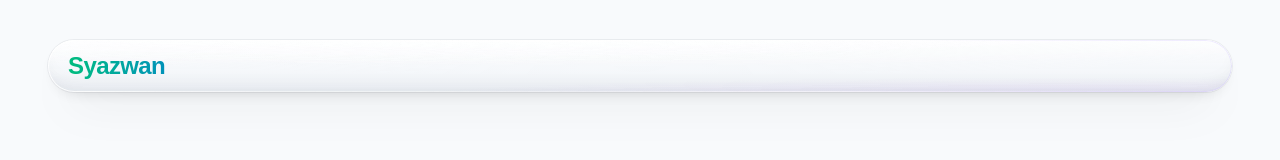
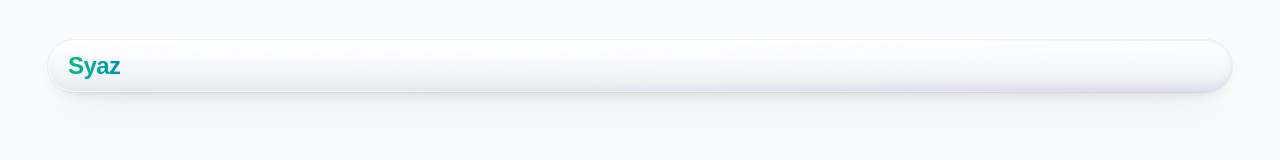
Before and after one commit to awangkusyazwan/portfolio, a Next.js app: page / in a window 1280 px wide. Shown: the top 160 px of the page. Built offline with nearby package versions, Linux system fonts and the light colour scheme; a web font is replaced by a local one.

Commit message:
chore: Rename

```diff
--- a/app/components/navbar.tsx
+++ b/app/components/navbar.tsx
@@ -218,7 +218,7 @@ export const Navbar = () => {
               className={`inline-flex max-w-full items-center rounded-full px-1 text-lg font-bold tracking-tight sm:text-2xl ${focusRingClasses}`}
             >
               <span className="block whitespace-nowrap bg-gradient-to-r from-emerald-500 to-cyan-600 bg-clip-text text-transparent transition-[filter] duration-300 hover:brightness-110 dark:from-green-400 dark:to-cyan-500">
-                Syazwan
+                Syaz
               </span>
             </Link>
           </h1>
```
Lines whose indentation alone changed are shown as unchanged.
